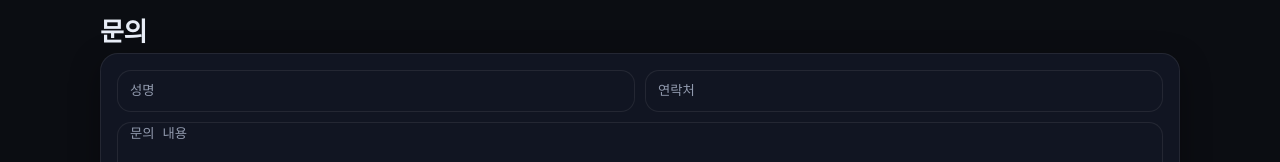
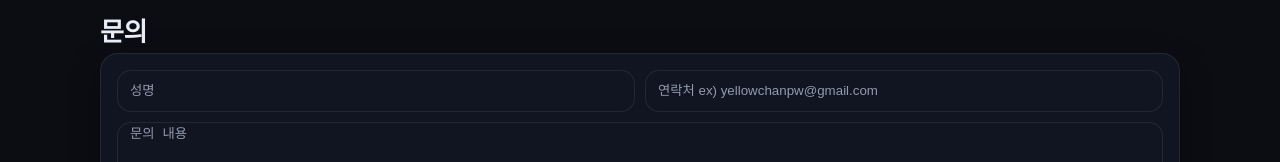
Before and after one commit to yellowchanpw/rocket_history_pf, a plain HTML site: page index.html in a window 1280 px wide. Shown: the part 2759-2921 px from the top of the page. Drawn offline with Linux system fonts and the light colour scheme; a web font is replaced by a local one.

Commit message:
Update index.html

```diff
--- a/index.html
+++ b/index.html
@@ -163,7 +163,7 @@
                   type="text"
                   name="phone"
                   class="input"
-                  placeholder="연락처"
+                  placeholder="연락처 ex) yellowchanpw@gmail.com"
                   required
                 />
               </div>
```
